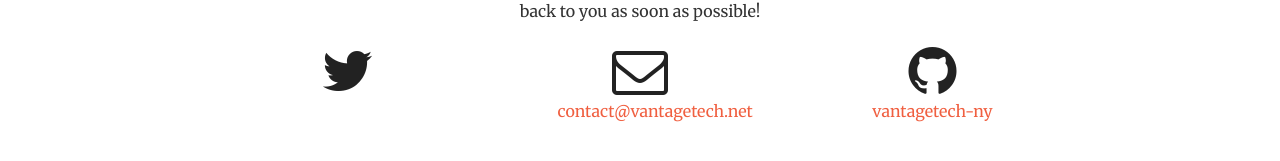
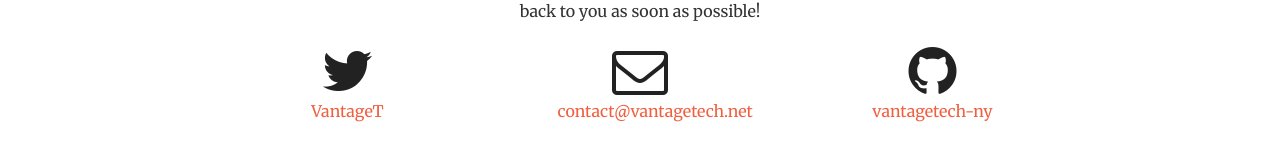
Before and after one commit to VantageTech-NY/VantageTech-NY, a Jekyll site: the page built from index.html, in a window 1280 px wide and 900 px high, scrolled down 1414 px. Shown: the part 657-818 px from the top of the window. Built offline with Jekyll 4.4.1, drawn with Linux system fonts in a browser that asks for light colours.

Commit message:
add twiter

```diff
--- a/_config.yml
+++ b/_config.yml
@@ -5,7 +5,7 @@ description: Here for all of your technology needs > # this means to ignore newl
 baseurl: "" # the subpath of your site, e.g. /blog/
 url: "https://vantagetech-ny.github.io/VantageTech-NY/" # the base hostname & protocol for your site
 
-twitter_username:
+twitter_username: VantageT
 github_username: vantagetech-ny
 
 # Build settings
```
